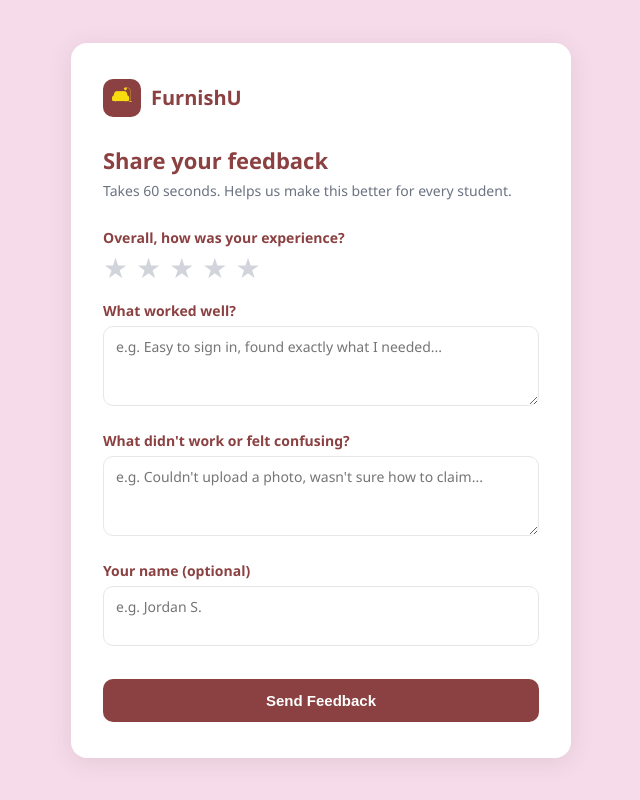
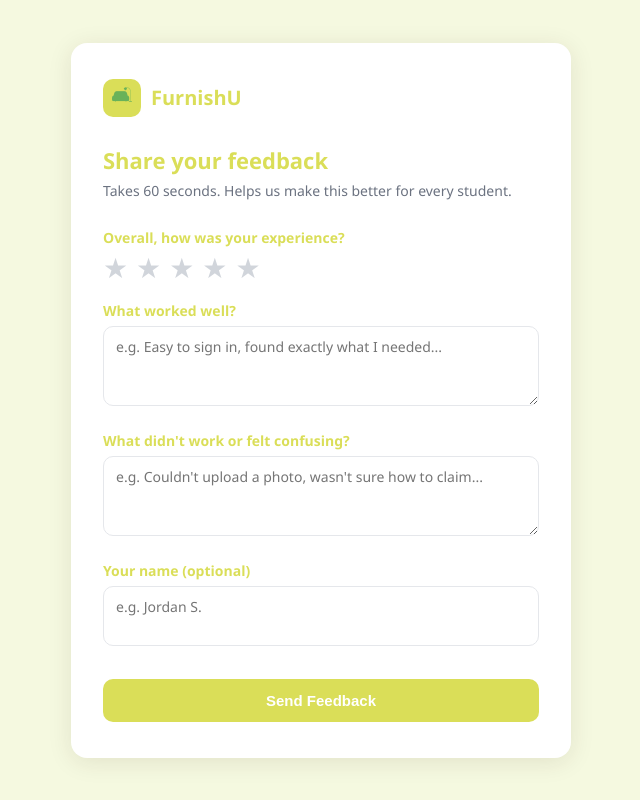
Before and after one commit to Soularshine/furnishu-backend, a website: page public/feedback.html in a window 1280 px wide. Shown: the whole page, without its empty margins (319-959 px from the left). Drawn offline with Linux system fonts and the light colour scheme.

Commit message:
Rebrand: new palette dade58/e084a5/69b259/f37b7f

```diff
--- a/public/feedback.html
+++ b/public/feedback.html
@@ -6,28 +6,28 @@
   <title>FurnishU — Feedback</title>
   <style>
     *{box-sizing:border-box;margin:0;padding:0}
-    body{font-family:'Segoe UI',system-ui,sans-serif;background:#f6dceb;color:#1c1c1c;min-height:100vh;display:flex;flex-direction:column;align-items:center;justify-content:center;padding:24px}
+    body{font-family:'Segoe UI',system-ui,sans-serif;background:#f5f9e0;color:#1c1c1c;min-height:100vh;display:flex;flex-direction:column;align-items:center;justify-content:center;padding:24px}
     .card{background:#fff;border-radius:16px;padding:36px 32px;max-width:500px;width:100%;box-shadow:0 4px 24px rgba(61,28,2,.10)}
     .logo{display:flex;align-items:center;gap:10px;margin-bottom:28px}
-    .logo-icon{width:38px;height:38px;background:#8b4041;border-radius:10px;display:flex;align-items:center;justify-content:center;color:#f9dc0f;font-size:20px}
-    .logo-text{font-size:20px;font-weight:700;color:#8b4041}
-    h1{font-size:22px;font-weight:700;color:#8b4041;margin-bottom:6px}
+    .logo-icon{width:38px;height:38px;background:#dade58;border-radius:10px;display:flex;align-items:center;justify-content:center;color:#69b259;font-size:20px}
+    .logo-text{font-size:20px;font-weight:700;color:#dade58}
+    h1{font-size:22px;font-weight:700;color:#dade58;margin-bottom:6px}
     p.sub{color:#6b7280;font-size:14px;margin-bottom:28px}
-    label{display:block;font-size:14px;font-weight:600;color:#8b4041;margin-bottom:6px;margin-top:20px}
+    label{display:block;font-size:14px;font-weight:600;color:#dade58;margin-bottom:6px;margin-top:20px}
     label:first-of-type{margin-top:0}
     textarea{width:100%;border:1.5px solid #e5e7eb;border-radius:10px;padding:10px 12px;font-size:14px;font-family:inherit;resize:vertical;min-height:80px;outline:none;transition:border .15s}
-    textarea:focus{border-color:#f9dc0f}
+    textarea:focus{border-color:#69b259}
     .stars{display:flex;gap:8px;margin-top:4px}
     .star{font-size:28px;cursor:pointer;color:#d1d5db;transition:color .1s;line-height:1}
-    .star.on{color:#f9dc0f}
-    .btn{display:block;width:100%;margin-top:28px;padding:13px;background:#8b4041;color:#fff;border:none;border-radius:10px;font-size:15px;font-weight:600;cursor:pointer;transition:background .15s}
+    .star.on{color:#69b259}
+    .btn{display:block;width:100%;margin-top:28px;padding:13px;background:#dade58;color:#fff;border:none;border-radius:10px;font-size:15px;font-weight:600;cursor:pointer;transition:background .15s}
     .btn:hover{background:#6b3132}
     .btn:disabled{background:#9ca3af;cursor:not-allowed}
     .success{text-align:center;display:none}
     .success .check{font-size:48px;margin-bottom:12px}
-    .success h2{font-size:20px;font-weight:700;color:#ee6a99;margin-bottom:8px}
+    .success h2{font-size:20px;font-weight:700;color:#e084a5;margin-bottom:8px}
     .success p{color:#6b7280;font-size:14px}
-    a.back{display:inline-block;margin-top:20px;font-size:13px;color:#f9dc0f;text-decoration:none}
+    a.back{display:inline-block;margin-top:20px;font-size:13px;color:#69b259;text-decoration:none}
   </style>
 </head>
 <body>
```
